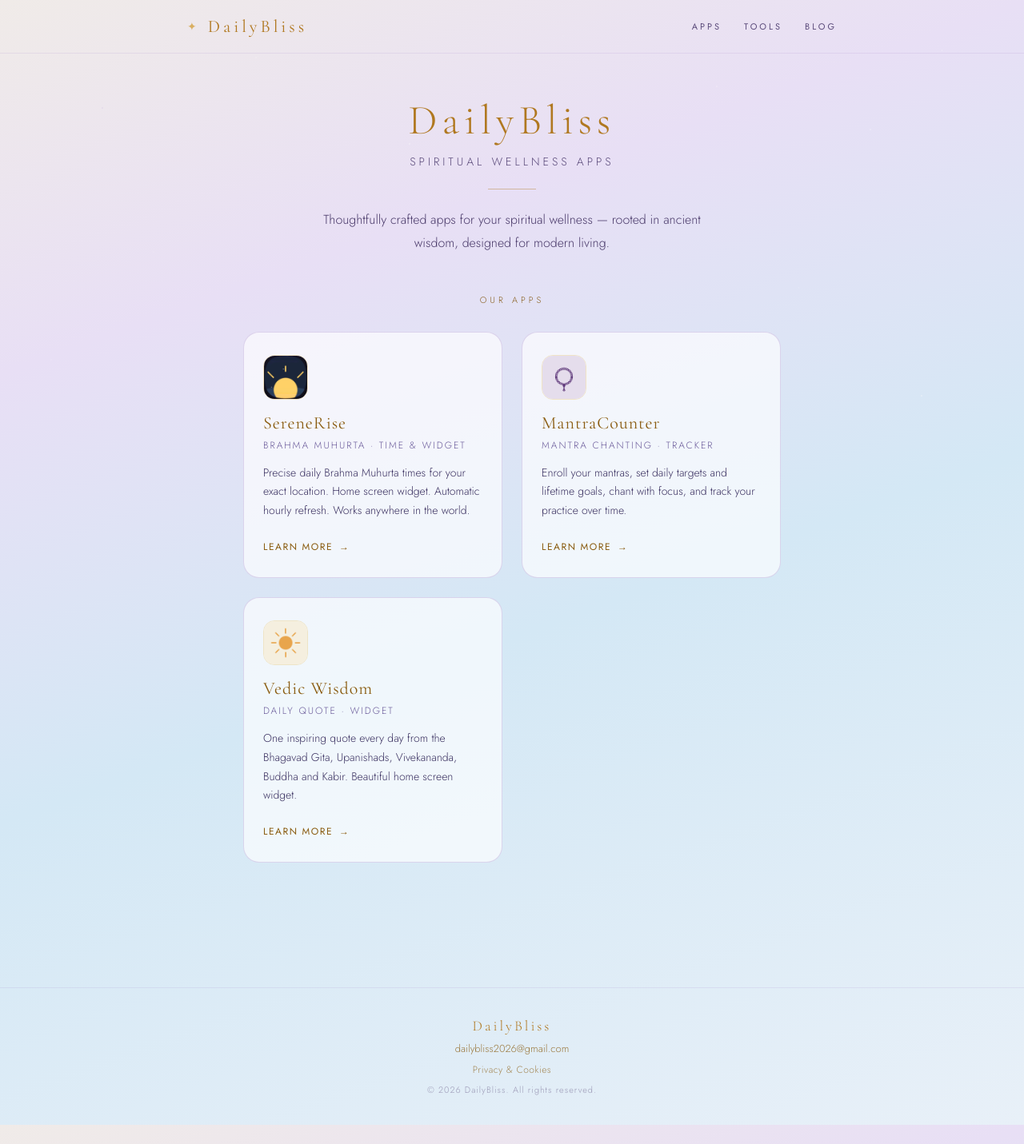
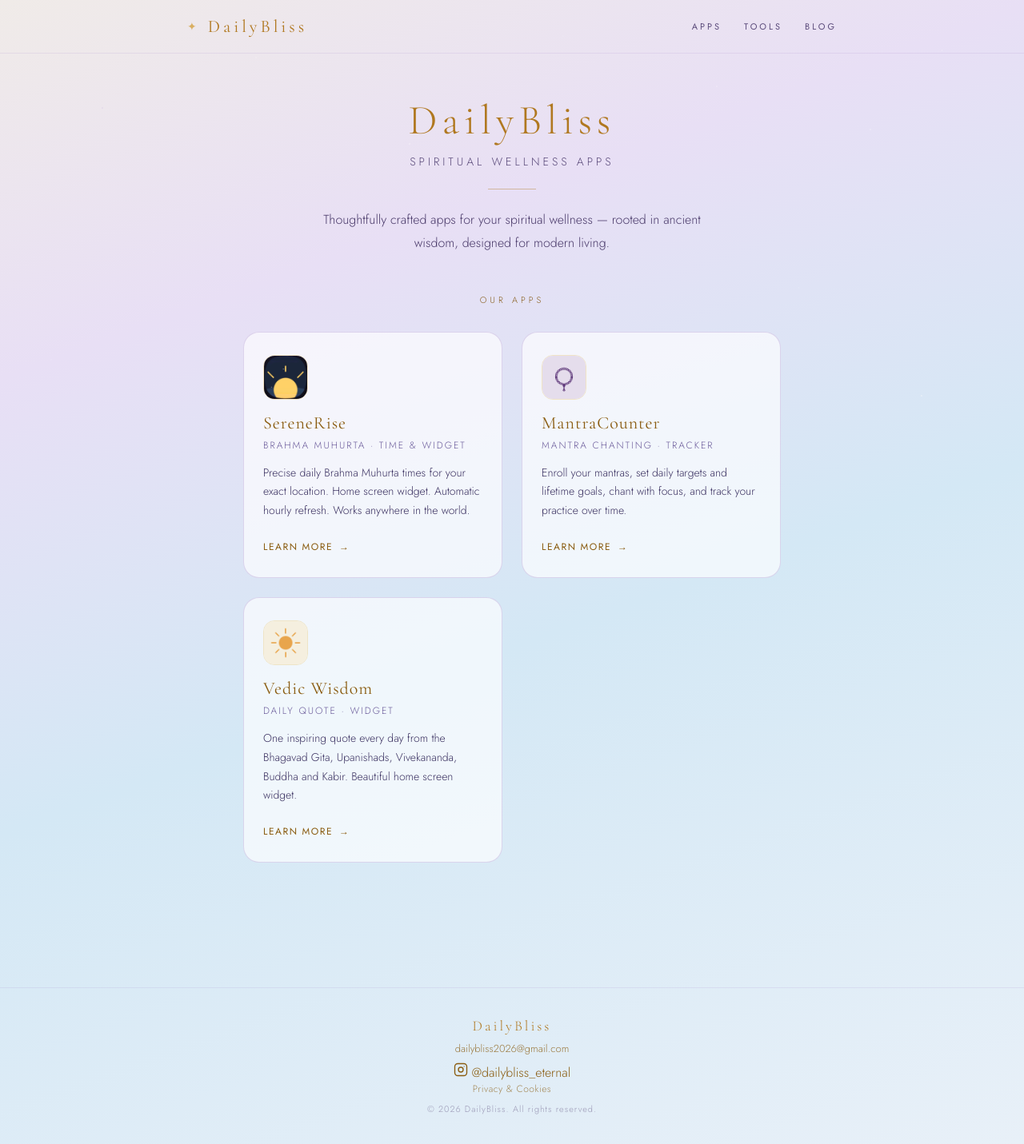
Before and after one commit to dailybliss/dailybliss.github.io, a Jekyll site: the page built from index.html, in a window 1280 px wide. Shown: the whole page at 80% size. Built offline with Jekyll 4.4.1, drawn with Linux system fonts in a browser that asks for light colours; before the commit the page ends 1407 px from its top, so only the background shows below that.

Commit message:
Update footer.html

```diff
--- a/_includes/footer.html
+++ b/_includes/footer.html
@@ -3,6 +3,16 @@
     <div class="footer-brand">DailyBliss</div>
     <div class="footer-contact">
       <a href="mailto:{{ site.email }}">{{ site.email }}</a>
+    </div>
+    <div class="footer-social">
+      <a href="https://www.instagram.com/dailybliss_eternal/" target="_blank" rel="noopener" aria-label="DailyBliss on Instagram" class="footer-social-link">
+        <svg viewBox="0 0 24 24" width="18" height="18" fill="none" stroke="currentColor" stroke-width="1.8" stroke-linecap="round" stroke-linejoin="round" aria-hidden="true">
+          <rect x="2" y="2" width="20" height="20" rx="5" ry="5"></rect>
+          <circle cx="12" cy="12" r="4"></circle>
+          <circle cx="17.5" cy="6.5" r="0.8" fill="currentColor" stroke="none"></circle>
+        </svg>
+        <span>@dailybliss_eternal</span>
+      </a>
     </div>
     <div class="footer-legal">
       <a href="{{ '/privacy/' | relative_url }}">Privacy &amp; Cookies</a>
```
